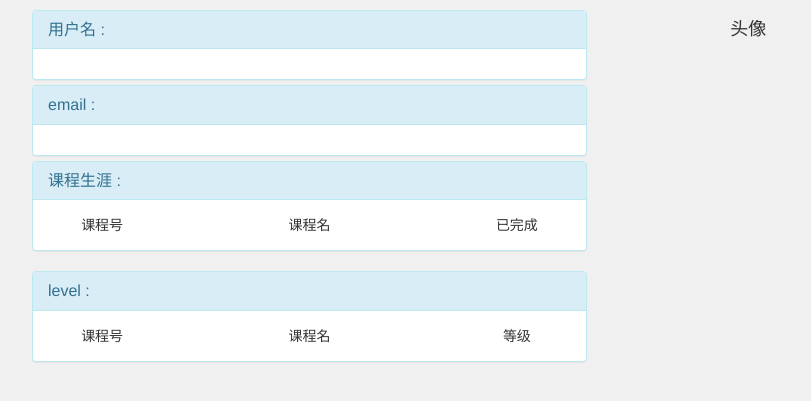
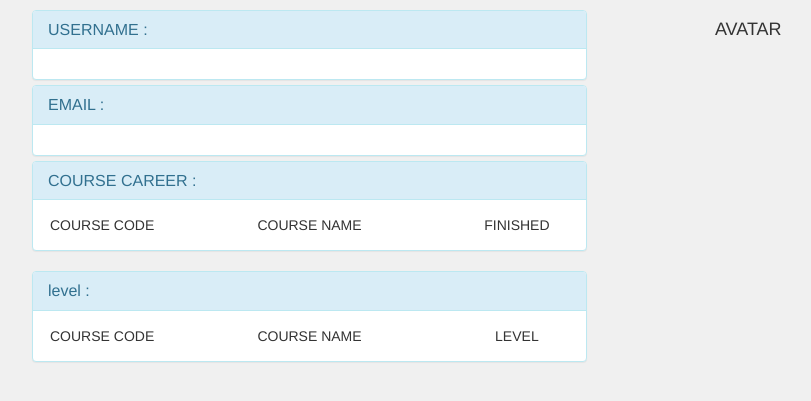
Before and after one commit to sherksu/COMP9323-Group-15, a Flask app: template app/templates/profile/detail.html in a window 1280 px wide. Shown: the part 140-541 px from the top of the page, without its empty margins (38-849 px from the left). Run offline with Flask 2, Linux system fonts and the light colour scheme; the template is opened without the code that fills it, so the values that code supplies are empty; parts of the project's set-up code (start-up, migrations or seed data) failed here and were passed over; some libraries are stand-ins or nearby versions.

Commit message:
英文
翻译成了英文的

```diff
--- a/app/templates/profile/detail.html
+++ b/app/templates/profile/detail.html
@@ -17,7 +17,7 @@
                     <h4 class="panel-title">
                         <a data-toggle="collapse" data-parent="#accordion in"
                         href="#collapseOne">
-                            用户名 :
+                            USERNAME :
                         </a>
                     </h4>
                 </div>
@@ -32,7 +32,7 @@
                     <h4 class="panel-title">
                         <a data-toggle="collapse" data-parent="#accordion in"
                         href="#collapseTwo">
-                            email :
+                            EMAIL :
                         </a>
                     </h4>
                 </div>
@@ -47,7 +47,7 @@
                     <h4 class="panel-title">
                         <a data-toggle="collapse" data-parent="#accordion in"
                         href="#collapseThree">
-                            课程生涯 :
+                            COURSE CAREER :
                         </a>
                     </h4>
                 </div>
@@ -55,13 +55,13 @@
                     <div class="panel-body">
                         <div class = "row" align = "center">
                             <div class = "col-md-3" align="center">
-                            课程号
+                            COURSE CODE
                             </div>
                              <div class = "col-md-6" align="center">
-                            课程名
+                            COURSE NAME
                             </div>
                             <div class = "col-md-3" align="center">
-                            已完成
+                            FINISHED
                             </div>
                         </div>
                         {% for i in complete%}
@@ -89,10 +89,10 @@
                                         <div class = "row" align = "center">
                                             <div class = "col-md-12" align="center">
                                                     <div class = "col-md-8" align="center">
-                                                        <h4 align="center">章节名</h4>
+                                                        <h4 align="center">CHAPTER NAME</h4>
                                                     </div>
                                                     <div class = "col-md-4" align="center">
-                                                        <h4 align="center">已完成</h4>
+                                                        <h4 align="center">FINISHED</h4>
                                                     </div>
                                                 {% for j in i.chapters %}
                                                     <div class = "col-md-8" align="center">
@@ -125,13 +125,13 @@
                     <div class="panel-body">
                         <div class = "row" align = "center">
                             <div class = "col-md-3" align="center">
-                            课程号
+                            COURSE CODE
                             </div>
                              <div class = "col-md-6" align="center">
-                            课程名
+                            COURSE NAME
                             </div>
                             <div class = "col-md-3" align="center">
-                            等级
+                            LEVEL
                             </div>
                         </div>
                         {% for i in levels%}
@@ -158,7 +158,7 @@
                                     <div class="panel-body">
                                         <div class = "row" align = "center">
                                             <div class = "col-md-12" align="center">
-                                                <h4>经验条：还差 {{ i.next_level - i.exp }} 升至下一级</h4>
+                                                <h4>EXPERIENCE BAR：REQUEST {{ i.next_level - i.exp }} TO THE NEXT LEVEL</h4>
                                                 <div class="progress progress-striped">
                                                     <div class="progress-bar progress-bar-info" role="progressbar"
                                                         aria-valuenow="60" aria-valuemin="0" aria-valuemax="100"
@@ -176,7 +176,7 @@
                 </div>
             </div>
       <div class="col-md-3">
-         <h4 align="center">头像</h4>
+         <h4 align="center">AVATAR</h4>
          <img src = "{{ img }}">
          <div class="row">
          </div>
--- a/app/templates/profile/personal_profile.html
+++ b/app/templates/profile/personal_profile.html
@@ -12,16 +12,16 @@
 	</button>
 	<ul class="dropdown-menu" role="menu" aria-labelledby="dropdownMenu1">
 		<li role="presentation">
-			<a role="menuitem" tabindex="-1" href="{{url_for('profile.detail',user_name = user_name)}}">{{user_name}}个人信息</a>
+			<a role="menuitem" tabindex="-1" href="{{url_for('profile.detail',user_name = user_name)}}">PERSONAL DETAIL</a>
 		</li>
 		<li role="presentation">
 			<a role="menuitem" tabindex="-1" href="{{url_for('profile.ranking',user_name = user_name)}}">RANK</a>
 		</li>
 		<li role="presentation">
-			<a role="menuitem" tabindex="-1" href="{{url_for('profile.question_set',user_name = user_name)}}">错题集</a>
+			<a role="menuitem" tabindex="-1" href="{{url_for('profile.question_set',user_name = user_name)}}">QUESTION SET</a>
 		</li>
 		<li role="presentation">
-			<a role="menuitem" tabindex="-1" href="{{url_for('profile.study_career',user_name = user_name)}}">学习生涯</a>
+			<a role="menuitem" tabindex="-1" href="{{url_for('profile.study_career',user_name = user_name)}}">STUDY CAREER</a>
 		</li>
 		<li role="presentation" class="divider"></li>
 		<li role="presentation">
```
Also changed, not shown: app/profile/views.py (+1 -11 lines), app/templates/profile/question_set.html (+56 -12 lines).
